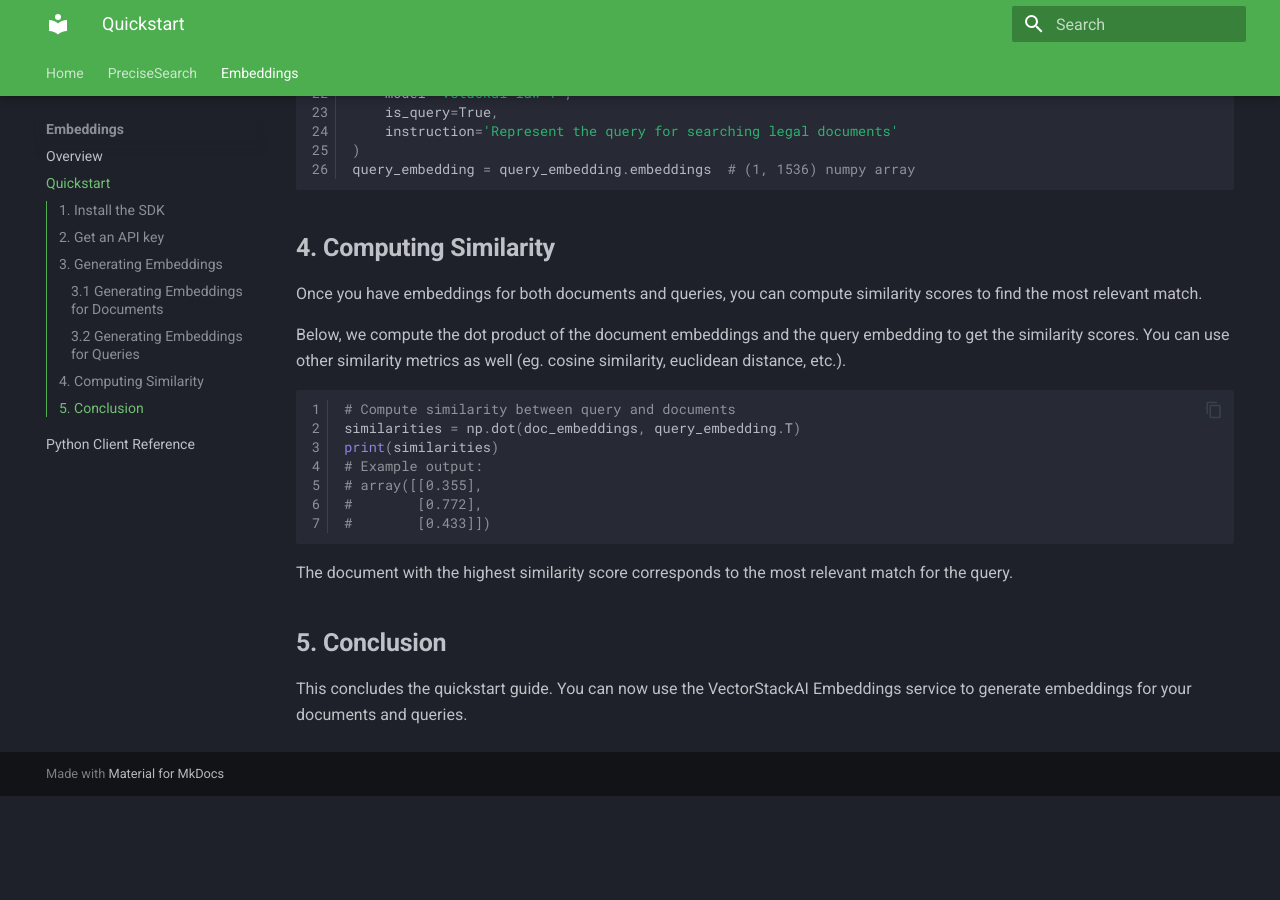
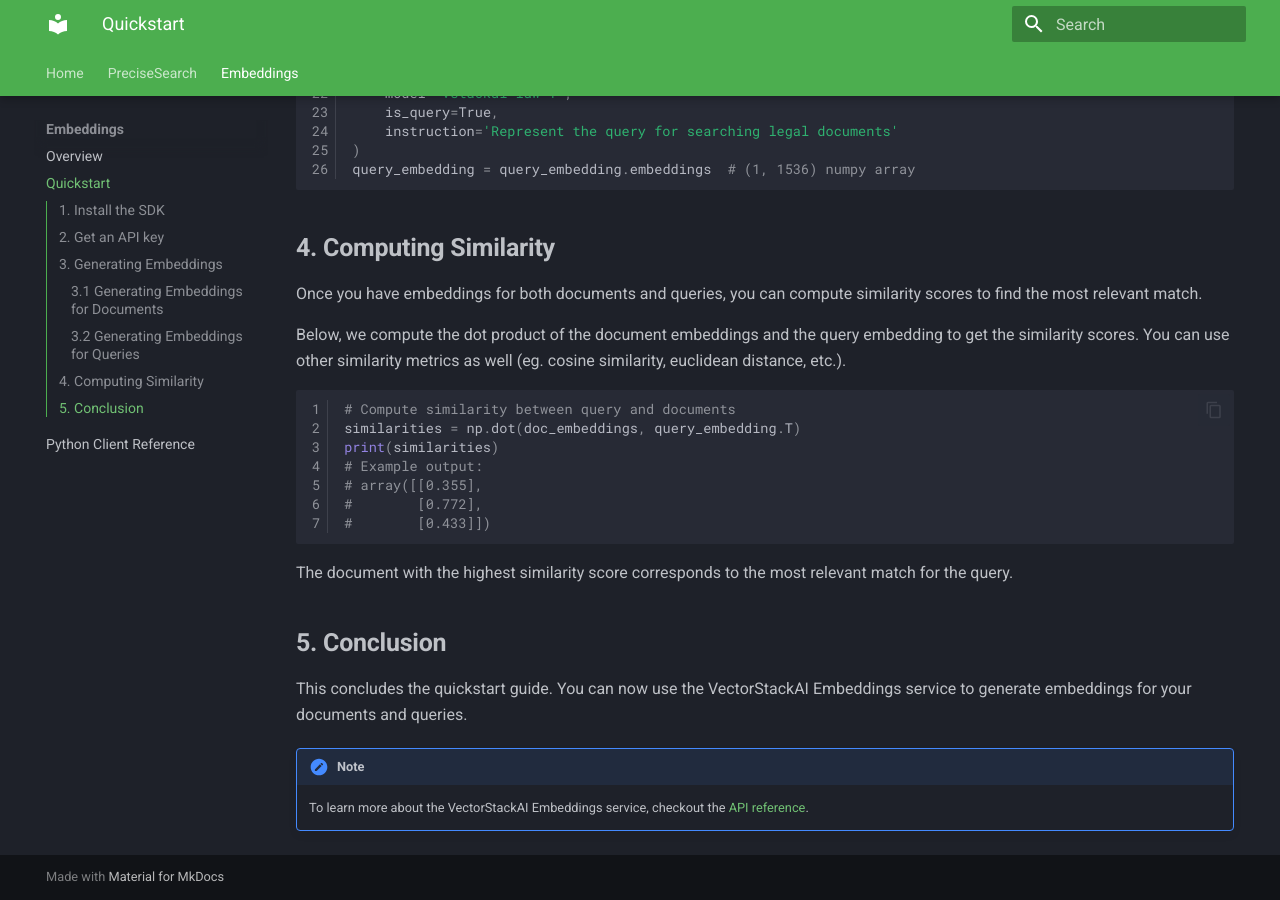
Before and after one commit to vectorstack-ai/vectorstackai-python, an MkDocs documentation site: the page built from docs/embeddings/quickstart.md, in a window 1280 px wide and 900 px high, scrolled down 1935 px. Built offline with MkDocs 1.6.1 and Material for MkDocs 9.7.7, drawn with Linux system fonts in a browser that asks for light colours; plug-ins that fetch from the network failed and are left out; before the commit the page ends 2731 px from its top, so only the background shows below that.

Commit message:
added quick start for embeddings

```diff
--- a/docs/embeddings/quickstart.md
+++ b/docs/embeddings/quickstart.md
@@ -14,7 +14,7 @@ You'll learn how to:
 
 
 !!! Note "Code for this quickstart"
-    You can find and run the code for this quickstart in [Colab Notebook](https://colab.research.google.com/github/vectorstack-ai/vectorstackai-python/blob/add_vector_store_resource/examples/quickstart.ipynb)
+    You can find and run the code for this quickstart in [Colab Notebook](https://colab.research.google.com/github/vectorstack-ai/vectorstackai-python/blob/main/examples/embeddings/quickstart.ipynb)
 
 ## **1. Install the SDK**
 **VectorStackAI Embeddings** is an embeddings-as-a-service product by [VectorStackAI](https://vectorstack.ai),
@@ -108,3 +108,6 @@ The document with the highest similarity score corresponds to the most relevant
 
 ## **5. Conclusion**
 This concludes the quickstart guide. You can now use the VectorStackAI Embeddings service to generate embeddings for your documents and queries.
+
+!!! Note
+    To learn more about the VectorStackAI Embeddings service, checkout the [API reference](reference.md).
```
Also changed, not shown: 1 other file.
